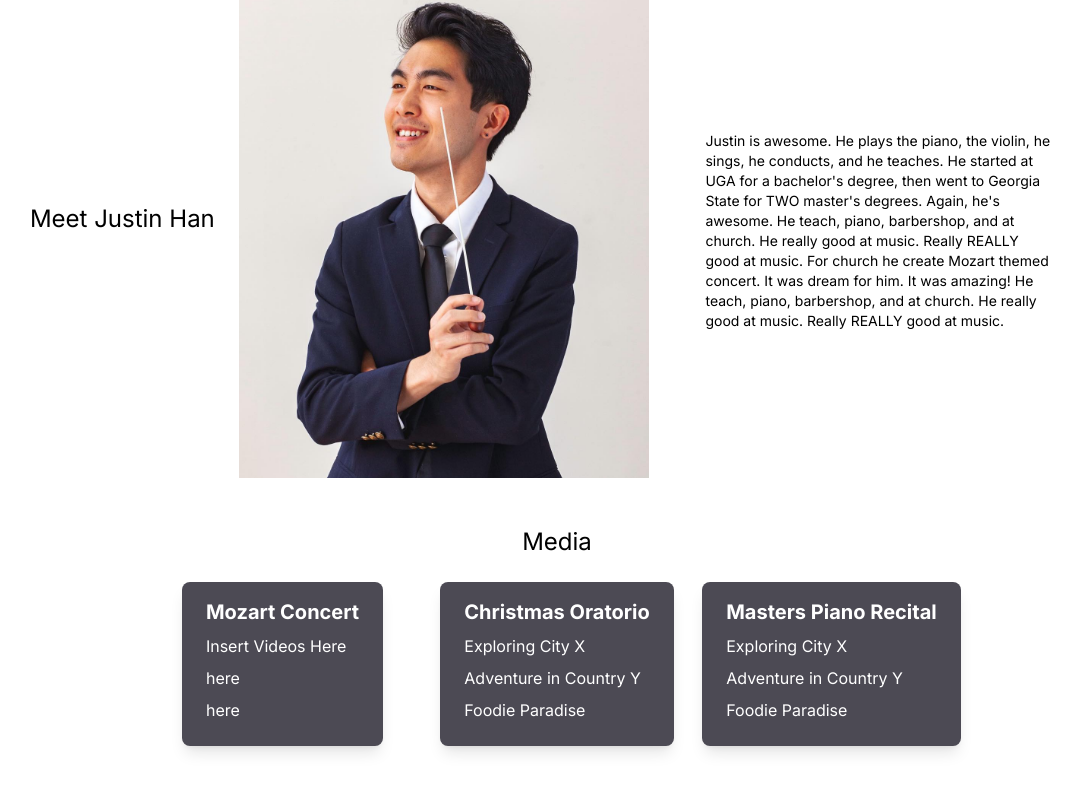
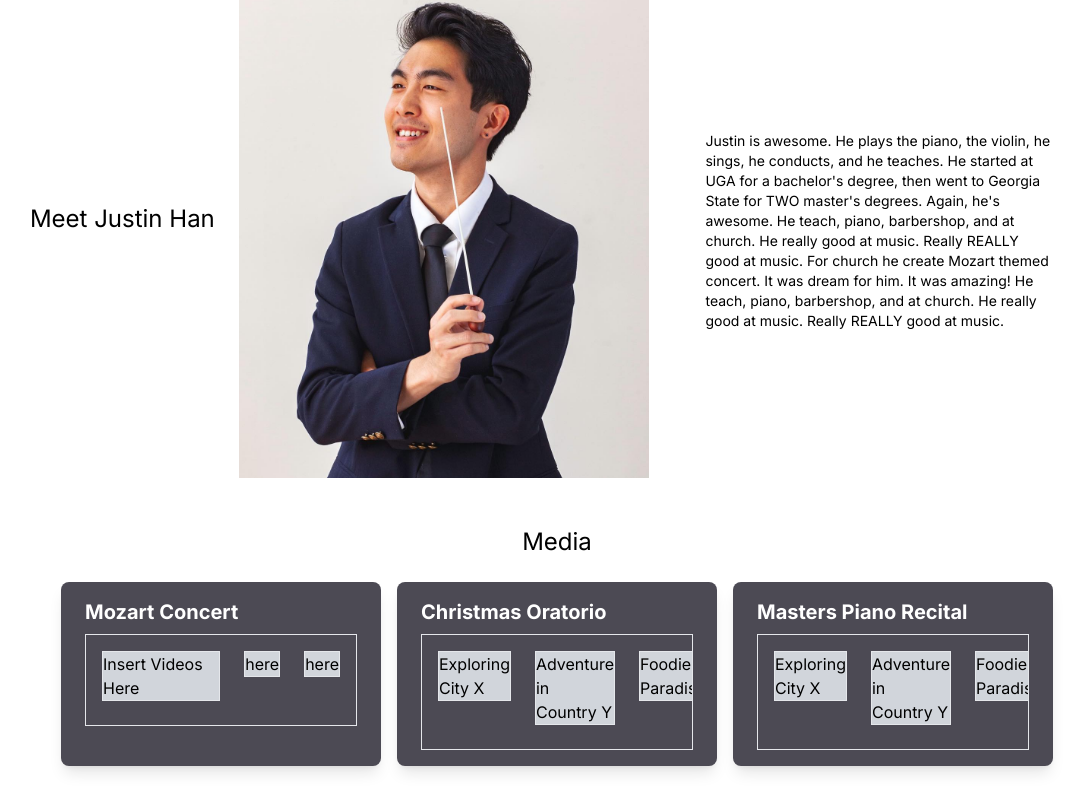
Before and after one commit to mzsellem/justin-han, a Next.js app: page / in a window 1280 px wide. Shown: the part 841-1653 px from the top of the page, without its empty margins (83-1167 px from the left). Built offline with nearby package versions, Linux system fonts and the light colour scheme.

Commit message:
better format and scrolling for media cards

```diff
--- a/app/media/media.tsx
+++ b/app/media/media.tsx
@@ -6,16 +6,18 @@ export default function PlaylistCard ({ title, videos }) {
         <>
             <div className="max-w-xs mx-auto bg-darksuit shadow-lg rounded-lg overflow-hidden">
                 <div className="px-6 py-4">
+                    <div className="">
                         <div className="font-bold text-xl text-white mb-2">{title}</div>
-                <ul>
+                            <ul className="flex space-x-6 border p-4 overflow-y-auto">
                                 {videos.map((video, index) => (
-                    <li key={index} className="text-white text-base mb-2">
-                    {video}
+                                    <li key={index} className="text-base mb-2">
+                                    <div className='bg-gray-300 border'>{video}</div>
                                     </li>
                                 ))}
                             </ul>
                     </div>
                 </div>
+            </div>
         </>
     );
 };
```
Lines whose indentation alone changed are shown as unchanged.
